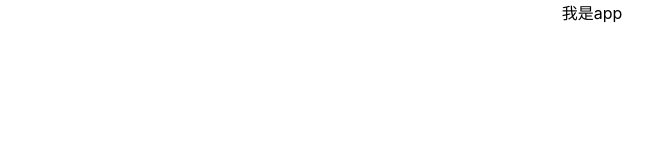
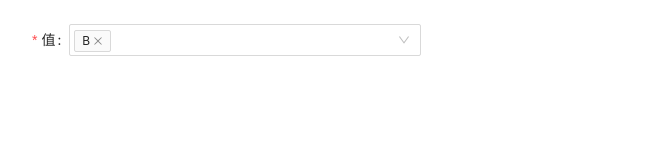
Before and after one commit to Christine-Only/react-ts-vite-demo, a React (Vite) app: page /select in a window 1280 px wide. Shown: the top 160 px of the page, without its empty margins (48-701 px from the left). Built offline with nearby package versions, Linux system fonts and the light colour scheme.

Commit message:
feat: add select

```diff
--- a/package.json
+++ b/package.json
@@ -10,8 +10,10 @@
     "format": "prettier --write ."
   },
   "dependencies": {
+    "antd": "^4.18.3",
     "react": "^17.0.2",
-    "react-dom": "^17.0.2"
+    "react-dom": "^17.0.2",
+    "react-router-dom": "^6.2.1"
   },
   "devDependencies": {
     "@types/react": "^17.0.33",
@@ -34,7 +36,7 @@
     "vite": "^2.7.2"
   },
   "lint-staged": {
-    "*.js": "eslint --cache --fix",
+    "*.{ts,js,tsx}": "eslint --cache --fix",
     "*.{js,css,md}": "prettier --write"
   }
 }
--- a/src/App.css
+++ /dev/null
@@ -1,42 +0,0 @@
-.App {
-  text-align: center;
-}
-
-.App-logo {
-  height: 40vmin;
-  pointer-events: none;
-}
-
-@media (prefers-reduced-motion: no-preference) {
-  .App-logo {
-    animation: App-logo-spin infinite 20s linear;
-  }
-}
-
-.App-header {
-  background-color: #282c34;
-  min-height: 100vh;
-  display: flex;
-  flex-direction: column;
-  align-items: center;
-  justify-content: center;
-  font-size: calc(10px + 2vmin);
-  color: white;
-}
-
-.App-link {
-  color: #61dafb;
-}
-
-@keyframes App-logo-spin {
-  from {
-    transform: rotate(0deg);
-  }
-  to {
-    transform: rotate(360deg);
-  }
-}
-
-button {
-  font-size: calc(10px + 2vmin);
-}
--- a/src/App.tsx
+++ b/src/App.tsx
@@ -1,11 +1,16 @@
-import { useState } from 'react'
-import logo from './logo.svg'
-import './App.css'
+import { Suspense, lazy } from 'react'
+import { BrowserRouter as Router, Routes, Route } from 'react-router-dom'
 
-const App = () => {
-  const [count, setCount] = useState(0)
+const Select = lazy(() => import('./antd/Select'))
 
-  return <div className="App">我是app</div>
-}
+const App = () => (
+  <Router>
+    <Suspense fallback={<div>Loading...</div>}>
+      <Routes>
+        <Route path="/select" element={<Select />} />
+      </Routes>
+    </Suspense>
+  </Router>
+)
 
 export default App
--- /dev/null
+++ b/src/antd/Select.tsx
@@ -0,0 +1,160 @@
+import { useState, useEffect, useMemo } from 'react'
+import { Form, Tag, Select, Checkbox, message, Modal } from 'antd'
+
+const data = [
+  {
+    label: 'A',
+    checked: false,
+    disabled: false,
+  },
+  {
+    label: 'B',
+    checked: true,
+    disabled: false,
+  },
+  {
+    label: 'C',
+    checked: false,
+    disabled: false,
+  },
+  {
+    label: 'D',
+    checked: false,
+    disabled: false,
+  },
+]
+
+const Index = () => {
+  const [form] = Form.useForm()
+  const [selectOptions, setSelectOptions] = useState(data)
+
+  const handleChangeChecked = (name: string) => {
+    const newSelectOptions = selectOptions.map((item) => {
+      let { checked } = item
+      const { label, disabled } = item
+      if (item.label === name) {
+        checked = !checked
+      }
+      return { label, checked, disabled }
+    })
+    setSelectOptions(newSelectOptions)
+  }
+
+  const propertyIndustryList = useMemo(
+    () => (form.getFieldValue('values') ? form.getFieldValue('values') : []),
+    [form.getFieldValue('values')]
+  )
+  const selectOptionsEqualOne = useMemo(() => {
+    const list = selectOptions.filter((item) => item.checked)
+    return list.length === 1
+  }, [selectOptions])
+
+  const onChange = (e: any, name: string) => {
+    if (selectOptionsEqualOne && !e.target.checked) {
+      message.warning('至少保留一个值')
+    } else {
+      handleChangeChecked(name)
+      if (e.target.checked) {
+        form.setFieldsValue({ values: [...propertyIndustryList, name] })
+      } else {
+        form.setFieldsValue({
+          values: propertyIndustryList.filter((item: string) => item !== name),
+        })
+      }
+    }
+  }
+
+  useEffect(() => {
+    const list = selectOptions.map((item) => {
+      let { disabled } = item
+      const { label, checked } = item
+      if (
+        !propertyIndustryList.includes(label) &&
+        propertyIndustryList.length > 2
+      ) {
+        disabled = true
+      } else {
+        disabled = false
+      }
+      return { label, checked, disabled }
+    })
+    setSelectOptions(list)
+  }, [propertyIndustryList])
+
+  // 至少选中2个值
+  const onMoreThanOneOk = (label: string) => {
+    const idx = propertyIndustryList.indexOf(label)
+    const newProList = [...propertyIndustryList]
+    newProList.splice(idx, 1)
+    handleChangeChecked(label)
+    form.setFieldsValue({ values: newProList })
+  }
+
+  const tagRender = ({ label, closable }: any) => {
+    const onPreventMouseDown = (event: any) => {
+      event.preventDefault()
+      event.stopPropagation()
+    }
+    const onCloseChange = (e: any) => {
+      e.preventDefault()
+      if (propertyIndustryList.length > 1) {
+        Modal.confirm({
+          title: '确定要删除该值吗？',
+          content: '删除该值将清空所有与其相关的数据。',
+          onOk: () => onMoreThanOneOk(label),
+        })
+      } else {
+        message.warning('至少保留一个值')
+      }
+    }
+    return (
+      <Tag
+        onMouseDown={onPreventMouseDown}
+        closable={closable}
+        onClose={onCloseChange}
+        style={{ marginRight: 3 }}
+      >
+        {label}
+      </Tag>
+    )
+  }
+
+  const dropdownRender = () => (
+    <div>
+      {selectOptions.map((item) => {
+        const { label, checked, disabled } = item
+        return (
+          <div key={label} style={{ padding: '4px 8px' }}>
+            <Checkbox
+              disabled={disabled}
+              checked={checked}
+              onChange={(e) => onChange(e, label)}
+            >
+              {label}
+            </Checkbox>
+          </div>
+        )
+      })}
+    </div>
+  )
+
+  return (
+    <Form form={form} initialValues={{ values: ['B'] }}>
+      <Form.Item
+        label="值"
+        name="values"
+        rules={[{ required: true, message: '' }]}
+      >
+        <Select
+          mode="multiple"
+          style={{ width: 352 }}
+          tagRender={tagRender}
+          dropdownRender={dropdownRender}
+          showArrow
+        />
+      </Form.Item>
+    </Form>
+  )
+}
+
+export default Index
--- a/src/index.css
+++ /dev/null
@@ -1,13 +0,0 @@
-body {
-  margin: 0;
-  font-family: -apple-system, BlinkMacSystemFont, 'Segoe UI', 'Roboto', 'Oxygen',
-    'Ubuntu', 'Cantarell', 'Fira Sans', 'Droid Sans', 'Helvetica Neue',
-    sans-serif;
-  -webkit-font-smoothing: antialiased;
-  -moz-osx-font-smoothing: grayscale;
-}
-
-code {
-  font-family: source-code-pro, Menlo, Monaco, Consolas, 'Courier New',
-    monospace;
-}
--- /dev/null
+++ b/src/main.css
@@ -0,0 +1,3 @@
+body {
+  padding: 24px 80px;
+}
--- a/src/main.tsx
+++ b/src/main.tsx
@@ -1,11 +1,9 @@
 import React from 'react'
 import ReactDOM from 'react-dom'
-import './index.css'
+
 import App from './App'
 
-ReactDOM.render(
-  <React.StrictMode>
-    <App />
-  </React.StrictMode>,
-  document.getElementById('root')
-)
+import './main.css'
+import 'antd/dist/antd.css'
+
+ReactDOM.render(<App />, document.getElementById('root'))
```
Also changed, not shown: 1 other file (tests, documents, lock files or other folders).
